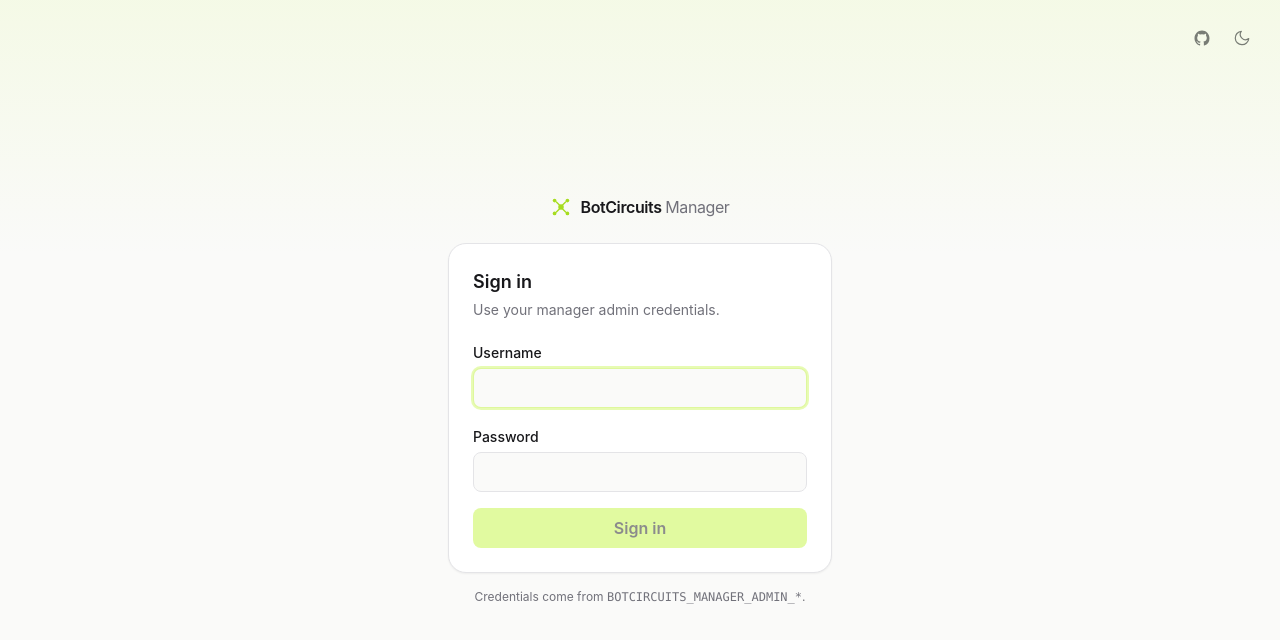
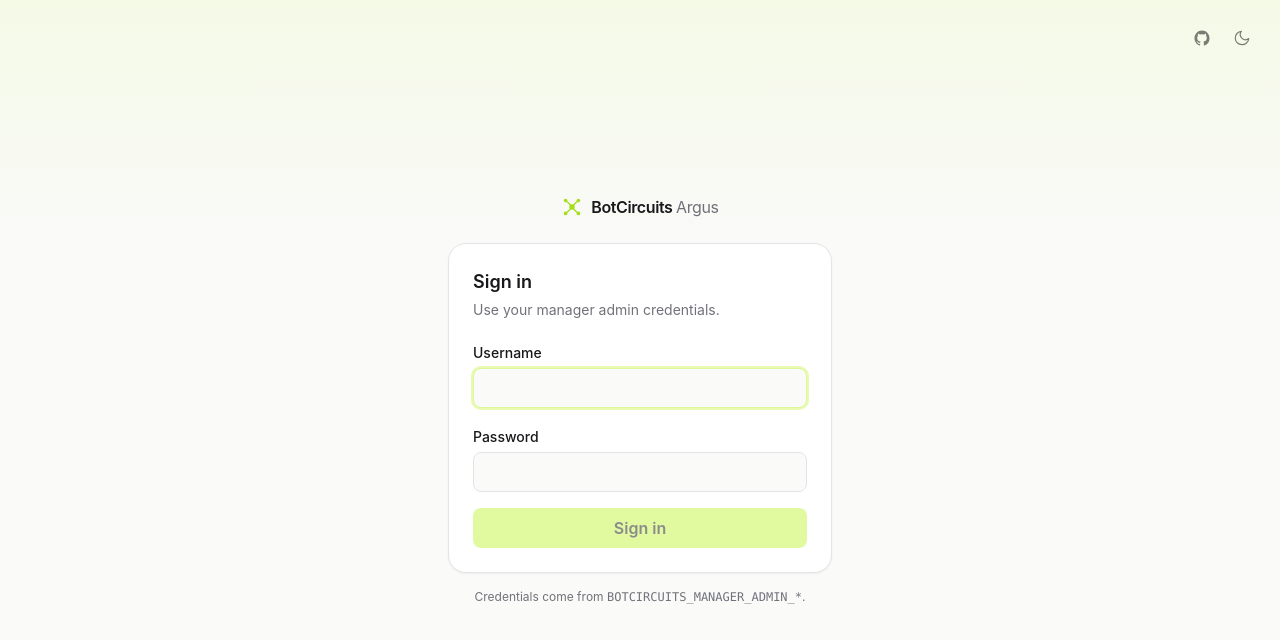
Before and after one commit to botcircuits-ai/botcircuits-agent, a Next.js app in the folder manager_web/: page /signin in a window 1280 px wide. Shown: the top 640 px of the page. Built offline with nearby package versions, Linux system fonts and the light colour scheme; no server answers.

Commit message:
rename manager title

```diff
--- a/manager_web/src/components/AppShell.tsx
+++ b/manager_web/src/components/AppShell.tsx
@@ -137,7 +137,7 @@
         {!collapsed && (
           <div className="p-3 border-t border-border">
             <div className="px-1 text-xs text-muted">
-              BotCircuits Manager · v0.1
+              BotCircuits Argus · v0.1
             </div>
           </div>
         )}
--- a/manager_web/src/components/Logo.tsx
+++ b/manager_web/src/components/Logo.tsx
@@ -24,7 +24,7 @@
       </svg>
       {!compact && (
         <span className="text-fg">
-          BotCircuits <span className="text-muted font-normal">Manager</span>
+          BotCircuits <span className="text-muted font-normal">Argus</span>
         </span>
       )}
     </span>
```
